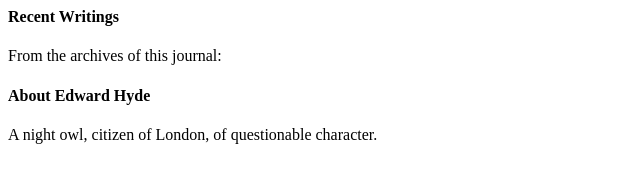
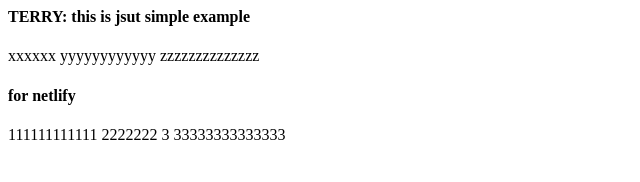
Before and after one commit to terrytaylorbiz/london, a plain HTML site: page index.html in a window 1280 px wide. Shown: the whole page, without its empty margins (0-640 px from the left). Drawn offline with Linux system fonts and the light colour scheme.

Commit message:
Update index.html

```diff
--- a/index.html
+++ b/index.html
@@ -1,7 +1,7 @@
 
     <div class="four columns">
-      <h4>Recent Writings</h4>
-      <p>From the archives of this journal:</p>
-     <h4>About Edward Hyde</h4>
-      <p>A night owl, citizen of London, of questionable character.</p>
+      <h4>TERRY: this is jsut simple example</h4>
+      <p>xxxxxx yyyyyyyyyyyy zzzzzzzzzzzzzz</p>
+     <h4>for netlify</h4>
+      <p>111111111111 2222222 3   33333333333333</p>
     </div>
```
